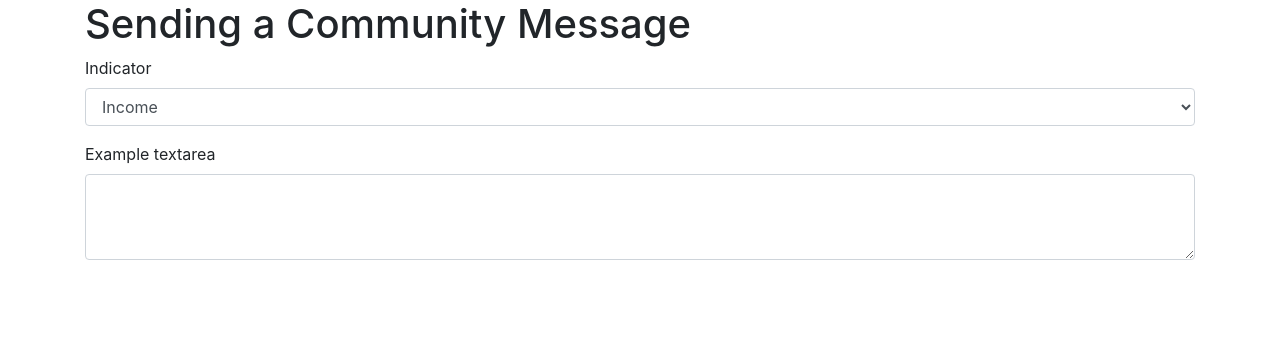
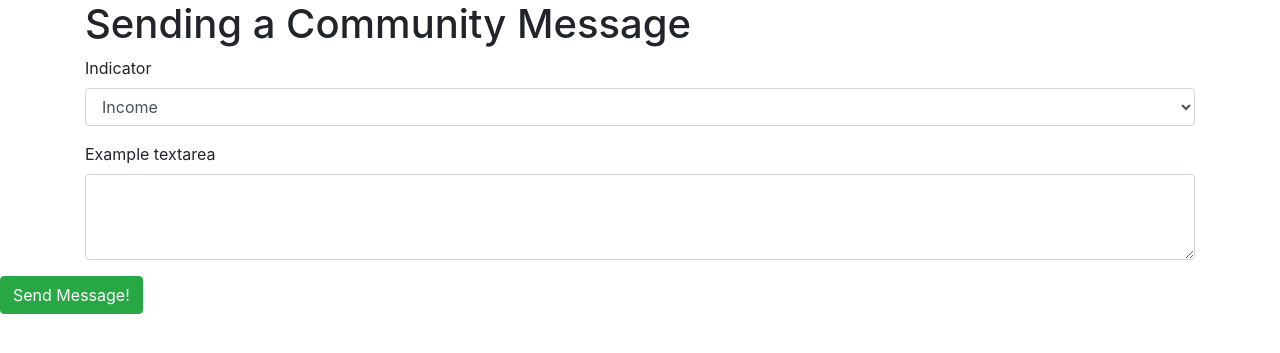
Before and after one commit to FundacionParaguaya/send-lifemap, a Flask app: page /message-form in a window 1280 px wide. Shown: the top 353 px of the page. Run offline with Flask 2, Linux system fonts and the light colour scheme; parts of the project's set-up code (start-up, migrations or seed data) failed here and were passed over; some libraries are stand-ins or nearby versions.

Commit message:
send sms message from form submit

```diff
--- a/app.py
+++ b/app.py
@@ -26,7 +26,11 @@ def send_inital_message():
 
 @app.route("/send-reminders", methods=["POST"])
 def send_reminder():
-    return jsonify(send_messages())
+    indicator = request.form['indicator']
+    message = request.form['message']
+    print(indicator, message)
+    send_messages(indicator, message)
+    return "message sent successfuly"
 
 
 @app.route("/send-lifemap", methods=["GET", "POST"])
--- a/templates/message-form.html
+++ b/templates/message-form.html
@@ -1,15 +1,15 @@
 <html>
     <head>
         <title>Send a Message to the Community</title>
-        <link rel="stylesheet" href="/static/bootstrap/css/bootstrap.min.css" integrity="sha384-ggOyR0iXCbMQv3Xipma34MD+dH/1fQ784/j6cY/iJTQUOhcWr7x9JvoRxT2MZw1T" crossorigin="anonymous">
+        <link rel="stylesheet" href="/static/bootstrap/css/bootstrap.min.css" >
     </head>
     <body>
         <div class="container">
             <h1>Sending a Community Message</h1>
             <form action="{{ url_for('send_reminder') }}" method="post">
                     <div class="form-group">
-                      <label for="indicators">Indicator</label>
-                      <select class="form-control" id="indicators">
+                      <label for="indicator">Indicator</label>
+                      <select class="form-control" id="indicator" name="indicator">
                         <option>Income</option>
                         <option>Access To Credit</option>
                         <option>Vaccinations</option>
@@ -17,8 +17,9 @@
                     </div>
                     <div class="form-group">
                       <label for="message">Example textarea</label>
-                      <textarea class="form-control" id="message" rows="3"></textarea>
+                      <textarea class="form-control" id="message" name="message" rows="3"></textarea>
                     </div>
                 </div>
+            <button type="submit" class="btn btn-success">Send Message!</button>
     </body>
 </html>
--- a/twilio_helpers.py
+++ b/twilio_helpers.py
@@ -22,12 +22,12 @@ EMPANADA_IMG = "https://capitalcommentary.org/wp-content/uploads/2018/01/America
 client = Client(SID, AUTH)
 
 # assuming that the whatsapp window is open
-def send_messages():
+def send_messages(indicator, message):
     for number in TEST_NUMBERS:
         message = client.messages.create(
             from_ = POVERTY_STOPLIGHT_WHATSAPP_NUMBER,
             media_url = EMPANADA_IMG,
-            body = "Lunch is ready!",
+            body = "You recevied this message because you have a red " + indicator + " \n" + message,
             to = "whatsapp:" + number,
         )
 
```
